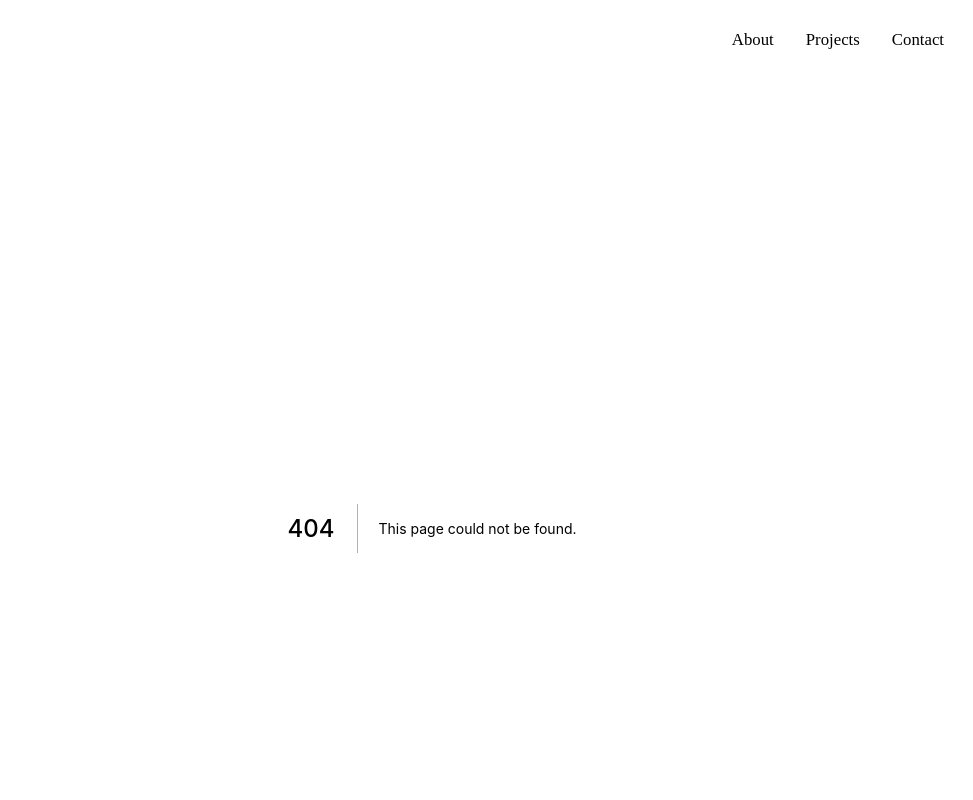
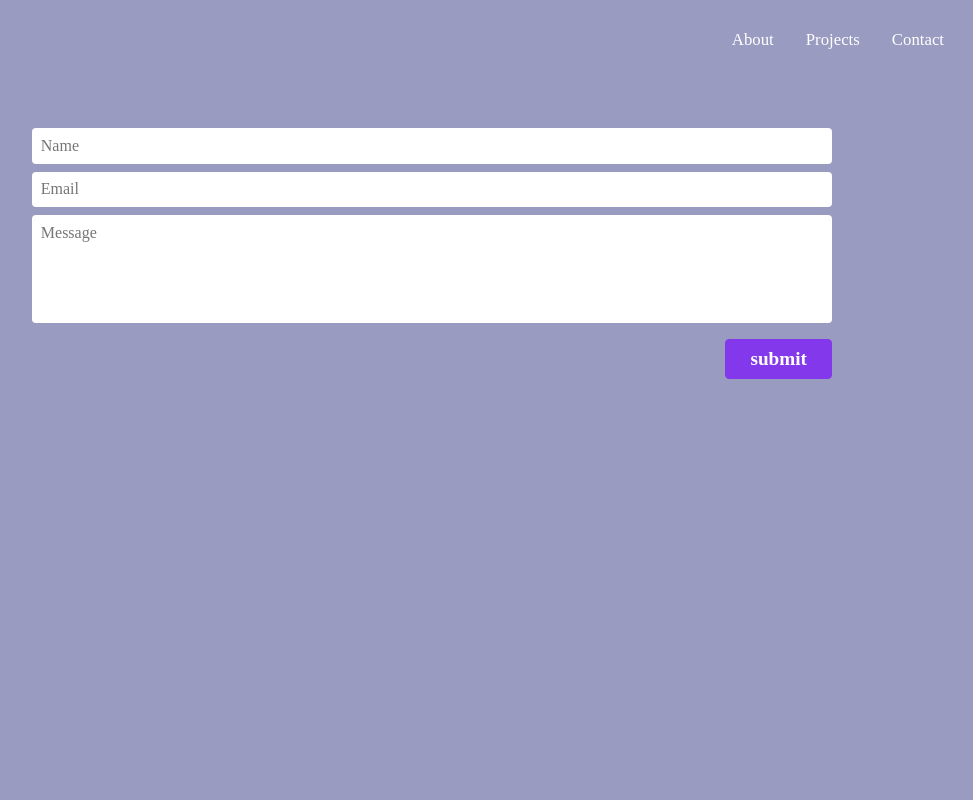
Before and after one commit to WebDevBernard/Portfolio, a Next.js app: page /contact in a window 1280 px wide. Before the commit this address had no page. Shown: the top 800 px of the page, without its empty margins (208-1181 px from the left). Built offline with nearby package versions, Linux system fonts and the light colour scheme.

Commit message:
add netlify to forms

```diff
--- a/components/About/About.js
+++ b/components/About/About.js
@@ -2,12 +2,14 @@ import classes from "./About.module.css";
 export default function About() {
   return (
     <>
-      <h1 className={classes.about}>
+      <h1 id="about" className={classes.about}>
         <em> Hi!</em> <br />
         I'm Bernard Yang,
         <br /> a web developer in Vancouver
       </h1>
-      <button>contact me</button>
+      <a href="#form">
+        <button>contact me</button>
+      </a>
     </>
   );
 }
--- a/components/Footer/Footer.js
+++ b/components/Footer/Footer.js
@@ -2,7 +2,7 @@ import classes from "./Footer.module.css";
 export default function Footer() {
   return (
     <footer className={classes.footer}>
-      <ul>
+      <ul id="contact">
         <a
           href="https://www.canva.com/design/DAEkU6w_4cQ/8HufPu__iW0icX1ofHSiUg/view?utm_content=DAEkU6w_4cQ&utm_campaign=designshare&utm_medium=link&utm_source=publishsharelink"
           target="_blank"
--- a/components/Form/Form.js
+++ b/components/Form/Form.js
@@ -1,3 +1,4 @@
+import axios from "axios";
 import classes from "./Form.module.css";
 export default function Form({
   nameInputRef,
@@ -6,18 +7,24 @@ export default function Form({
   submitHandler,
 }) {
   return (
-    <form className={classes.form} onSubmit={submitHandler}>
+    <form
+      className={classes.form}
+      onSubmit={submitHandler}
+      data-netlify="true"
+      action="/success"
+    >
       <div className={classes.control}>
-        <input placeholder="Name" ref={nameInputRef} />
+        <input id="form" placeholder="Name" ref={nameInputRef} required />
       </div>
       <div className={classes.control}>
-        <input placeholder="Email" ref={emailInputRef} />
+        <input type="email" placeholder="Email" ref={emailInputRef} required />
       </div>
       <div className={classes.control}>
         <textarea
           placeholder="Message"
           rows="5"
           ref={descriptionInputRef}
+          required
         ></textarea>
         <div className={classes.actions}>
           <button>submit</button>
--- a/components/Layout/Nav.js
+++ b/components/Layout/Nav.js
@@ -6,9 +6,15 @@ export default function Nav() {
       <br />
       <nav>
         <ul>
-          <li>About</li>
-          <li>Projects</li>
-          <li>Contact</li>
+          <a href="#about">
+            <li>About</li>
+          </a>
+          <a href="#projects">
+            <li>Projects</li>
+          </a>
+          <a href="#form">
+            <li>Contact</li>
+          </a>
         </ul>
       </nav>
     </header>
--- a/package.json
+++ b/package.json
@@ -9,6 +9,8 @@
     "lint": "next lint"
   },
   "dependencies": {
+    "axios": "^0.24.0",
+    "mongodb": "^4.1.3",
     "next": "12.0.1",
     "react": "17.0.2",
     "react-dom": "17.0.2",
--- /dev/null
+++ b/pages/api/new-contacts.js
@@ -0,0 +1,18 @@
+import { MongoClient } from "mongodb";
+
+export default async function handler(req, res) {
+  if (req.method === "POST") {
+    const data = req.body;
+    const { name, email, description } = data;
+
+    const client = await MongoClient.connect(
+      "mongodb://localhost:27017/test?readPreference=primary&appname=MongoDB%20Compass&directConnection=true&ssl=false"
+    );
+    const db = client.db();
+
+    const contactsCollection = db.collection("contacts");
+    const result = await contactsCollection.insertOne(data);
+    console.log(result);
+    res.status(201).json({ message: "Form Submitted" });
+  }
+}
--- /dev/null
+++ b/pages/contact.js
@@ -0,0 +1,8 @@
+import Form from "../components/Form/Form";
+export default function Contact() {
+  return (
+    <div>
+      <Form />
+    </div>
+  );
+}
--- /dev/null
+++ b/pages/success.js
@@ -0,0 +1,3 @@
+export default function Success() {
+  return <div>Form successfully submitted!</div>;
+}
--- a/styles/globals.css
+++ b/styles/globals.css
@@ -1,5 +1,6 @@
 html,
 body {
+  scroll-behavior: smooth;
   background-color: #9a9bc1;
   padding: 0;
   margin: 0;
```
Also changed, not shown: components/Projects/ProjectList.js (+4 -4 lines), 1 other file (tests, documents, lock files or other folders).
